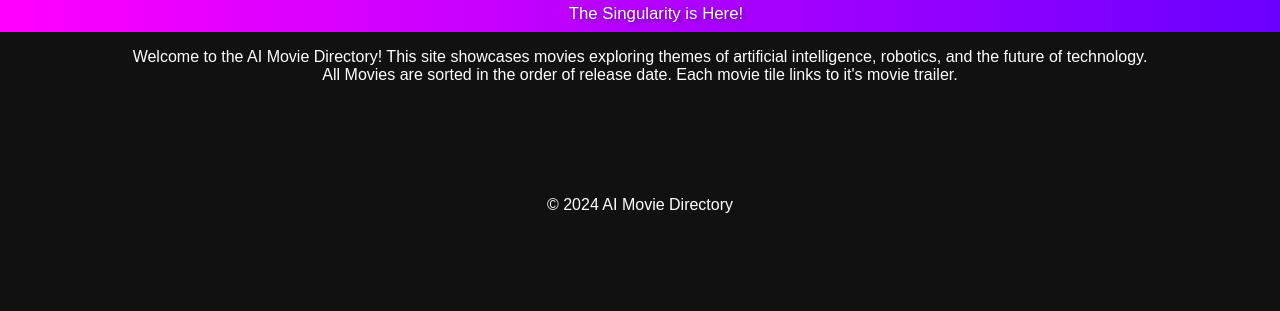
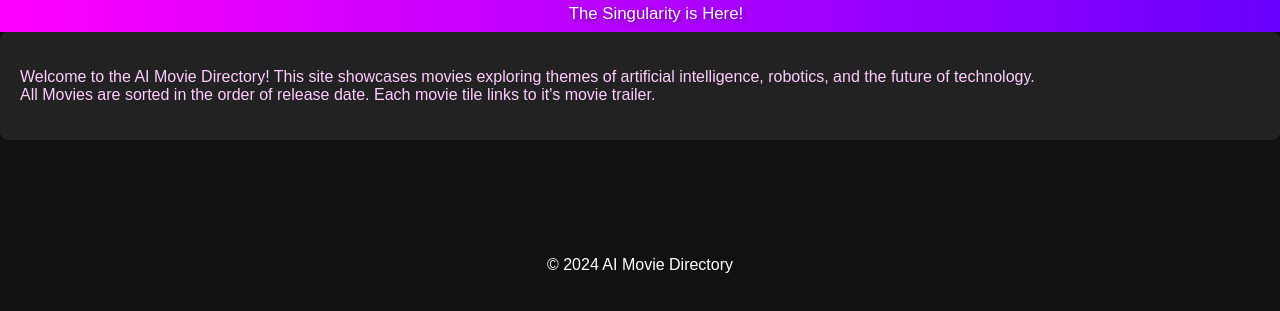
Before and after one commit to TacoTuesday365/ai-movie-directory, a website: page index.html in a window 1280 px wide. Shown: the part 63-374 px from the top of the page. Drawn offline with Linux system fonts and the light colour scheme; no server answers.

Commit message:
Update styles.css

```diff
--- a/styles.css
+++ b/styles.css
@@ -24,6 +24,24 @@ header p {
     font-size: 1.05em; /* Make the subheading larger  (increased)*/
     text-shadow: 2px 2px 5px rgba(0, 0, 0, 0.5);
     margin: 0;
+}
+
+/* User Guide */
+#user-guide {
+    background: #222;
+    padding: 20px;
+    border-radius: 8px;
+    margin-bottom: 20px;
+    text-align: left;
+}
+
+#user-guide h2 {
+    color: #ff00ff;
+    margin-bottom: 10px;
+}
+
+#user-guide p {
+    color: #ffccff;
 }
 
 /* Movie Grid */
```
